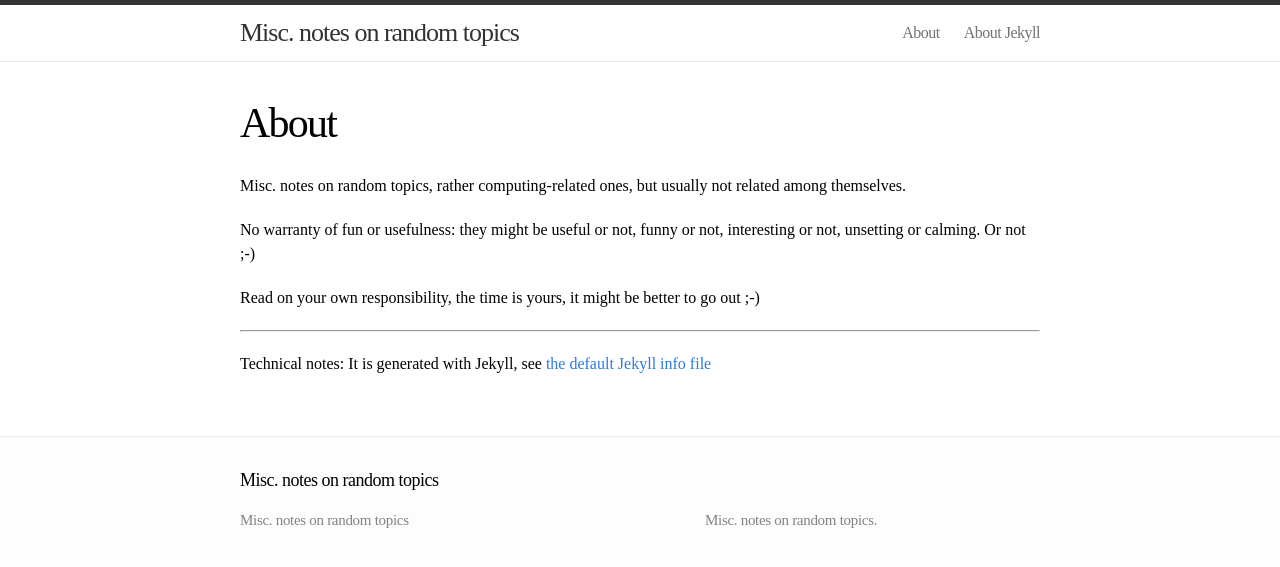
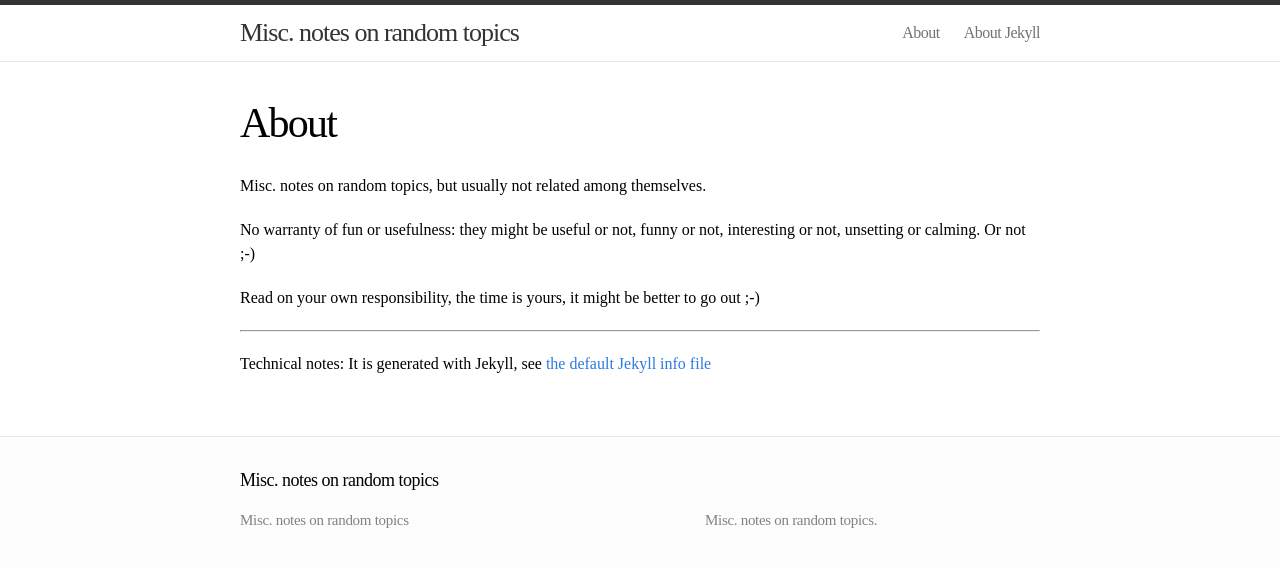
Before and after one commit to t-w/t-w.github.io, a Jekyll site: the page built from about.md, in a window 1280 px wide. Shown: the top 567 px of the page. Built offline with Jekyll 4.4.1, drawn with Linux system fonts in a browser that asks for light colours.

Commit message:
about: updated description.

```diff
--- a/about.md
+++ b/about.md
@@ -4,8 +4,7 @@ title: About
 permalink: /about/
 ---
 
-Misc. notes on random topics, rather computing-related ones, but usually
-not related among themselves.
+Misc. notes on random topics, but usually not related among themselves.
 
 No warranty of fun or usefulness: they might be useful or not, funny or not,
 interesting or not, unsetting or calming. Or not ;-)
```
